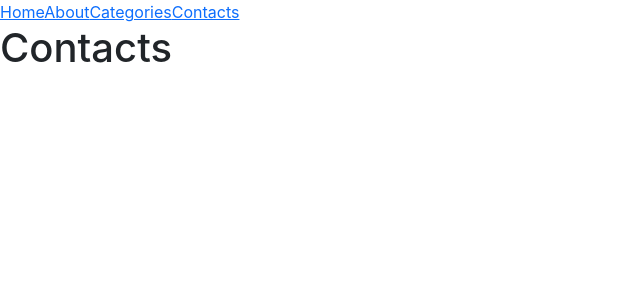
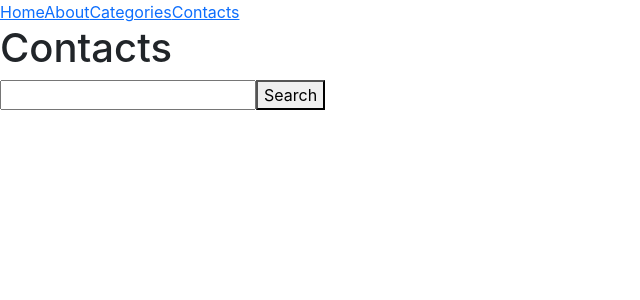
Before and after one commit to NatalieLouise91/bookapp, a React (Create React App) app: page /contacts in a window 1280 px wide. Shown: the top 300 px of the page, without its empty margins (0-640 px from the left). Built offline with nearby package versions, Linux system fonts and the light colour scheme.

Commit message:
added searchbar component

```diff
--- a/src/components/App.js
+++ b/src/components/App.js
@@ -6,6 +6,7 @@ import Navigation from './Navigation';
 import About from './About';
 import Categories from './Categories';
 import Contacts from './Contacts';
+import Books from './Books';
 
 function App() {
   return (
@@ -19,6 +20,7 @@ function App() {
           <Route path="/contacts" exact component={Contacts}/>
         </Switch>
       </BrowserRouter>
+      <Books/>
     </div>
     );
 }
--- /dev/null
+++ b/src/components/Books.js
@@ -0,0 +1,15 @@
+import React, { useEffect, useState } from 'react';
+import '../App.css';
+import SearchBar from './SearchBar';
+
+function Books() {
+
+
+    return (
+    <div>
+        <SearchBar/>
+    </div>
+    );
+}
+
+export default Books;
--- /dev/null
+++ b/src/components/SearchBar.js
@@ -0,0 +1,19 @@
+import React, { useState } from 'react';
+
+const SearchBar = () => {
+
+    const [search, setSearch] = useState([])
+    console.log(setSearch)
+    return (
+    <div className="searchbar">
+        <form action="">
+            <input type ="text"
+            search={search}
+            onChange={event => setSearch(event.target.search)}/>
+            <button type="submit" >Search</button>
+        </form>
+    </div>
+  );
+}
+
+export default SearchBar;
```
